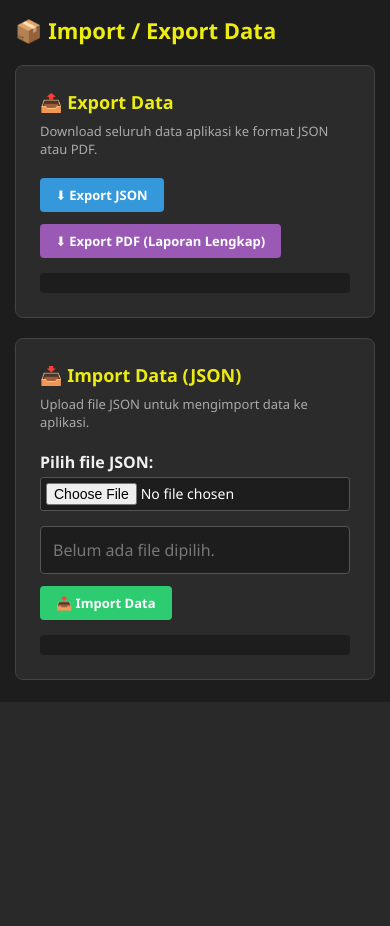
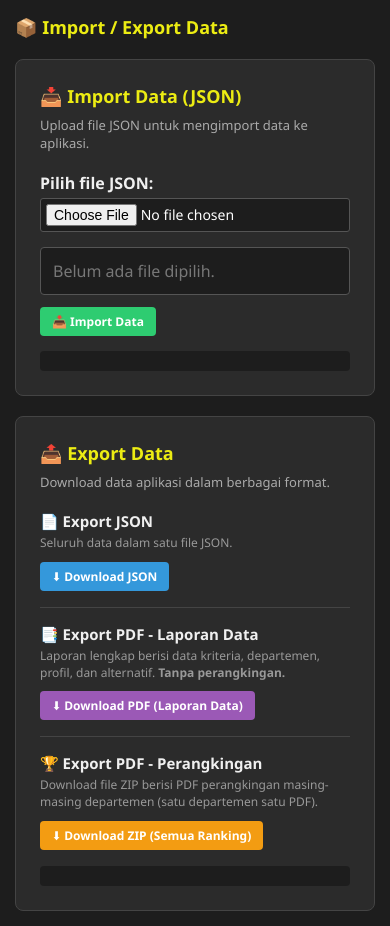
Before and after one commit to hmjbi-poliwangi/SPK-Project, a Flask app: page /import-export in a window 390 px wide. Shown: the part 142-1068 px from the top of the page. Before the commit the page ends 822 px from the top, so only its background shows below. Run offline with Flask 3, Linux system fonts and the light colour scheme.

Commit message:
Add PDF report and ZIP ranking exports
Add two new export features:

1. PDF report export (/api/export/pdf-report) - exports complete data (criteria, departments, profiles, alternatives) without rankings
2. ZIP rankings export (/api/export/rankings-all) - creates ZIP file containing separate PDF for each department's rankings

Also restructured the import/export UI with improved organization, clearer descriptions, and responsive design enhancements.

```diff
--- a/app.py
+++ b/app.py
@@ -4,7 +4,9 @@ import os
 # Tambahkan root project ke path
 sys.path.insert(0, os.path.dirname(os.path.abspath(__file__)))
 
-from flask import Flask, render_template, request, jsonify
+import zipfile
+from io import BytesIO
+from flask import Flask, render_template, request, jsonify, send_file
 from src.models.supabase_db import (
     create_tables,
     get_all_criteria, create_criteria, update_criteria, delete_criteria, get_criteria_by_id,
@@ -16,7 +18,7 @@ from src.models.supabase_db import (
 )
 from src.engine.profile_matching_web import rank_alternatives
 from src.utils.io_utils import export_to_json, import_from_json, validate_import_data
-from src.utils.pdf_export import export_rankings_to_pdf, export_all_data_to_pdf
+from src.utils.pdf_export import export_rankings_to_pdf, export_report_without_rankings, export_all_data_to_pdf
 
 app = Flask(__name__)
 
@@ -476,6 +478,62 @@ def api_export_department_pdf(dept_id):
         return jsonify({'error': str(e)}), 500
 
 
+@app.route('/api/export/pdf-report', methods=['GET'])
+def api_export_pdf_report():
+    """Export laporan lengkap TANPA perangkingan."""
+    try:
+        data = _collect_all_data()
+        pdf_buf = export_report_without_rankings(
+            criteria=data["criteria"],
+            departments=data["departments"],
+            alternatives=data["alternatives"],
+            department_profiles=data["department_profiles"]
+        )
+        response = app.response_class(
+            response=pdf_buf.read(),
+            status=200,
+            mimetype='application/pdf'
+        )
+        response.headers['Content-Disposition'] = 'attachment; filename=spk_laporan_data.pdf'
+        return response
+    except Exception as e:
+        return jsonify({'error': str(e)}), 500
+
+
+@app.route('/api/export/rankings-all', methods=['GET'])
+def api_export_rankings_all():
+    """Export semua ranking per departemen ke ZIP berisi PDF masing-masing."""
+    try:
+        departments = get_all_departments()
+        criteria = get_all_criteria()
+        criteria_names = [c["name"] for c in criteria]
+
+        zip_buffer = BytesIO()
+        with zipfile.ZipFile(zip_buffer, 'w', zipfile.ZIP_DEFLATED) as zf:
+            for d in departments:
+                try:
+                    rankings = rank_alternatives(d["id"])
+                    pdf_buf = export_rankings_to_pdf(
+                        department_name=d["name"],
+                        rankings=rankings,
+                        criteria_list=criteria_names
+                    )
+                    safe_name = d["name"].replace(" ", "_").replace("/", "_")
+                    zf.writestr(f"ranking_{safe_name}.pdf", pdf_buf.read())
+                except Exception:
+                    continue
+
+        zip_buffer.seek(0)
+        return send_file(
+            zip_buffer,
+            mimetype='application/zip',
+            as_attachment=True,
+            download_name='semua_ranking.zip'
+        )
+    except Exception as e:
+        return jsonify({'error': str(e)}), 500
+
+
 @app.route('/api/import/json', methods=['POST'])
 def api_import_json():
     """Import data dari file JSON."""
--- a/static/css/style.css
+++ b/static/css/style.css
@@ -533,6 +533,30 @@ html, body {
     margin-top: 8px;
 }
 
+.ie-export-group {
+    margin-bottom: 16px;
+}
+
+.ie-subtitle {
+    font-size: 15px;
+    font-weight: bold;
+    color: #f0f0f0;
+    margin-bottom: 4px;
+}
+
+.ie-desc {
+    font-size: 12px;
+    color: #999;
+    margin-bottom: 10px;
+    line-height: 1.4;
+}
+
+.ie-divider {
+    border: none;
+    border-top: 1px solid #444;
+    margin: 16px 0;
+}
+
 .text-success { color: #2ecc71; }
 .text-error { color: #e74c3c; }
 .text-info { color: #3498db; }
@@ -549,6 +573,15 @@ html, body {
     .ie-container {
         grid-template-columns: 1fr;
     }
+}
+
+/* ============================================================
+   RESPONSIVE TABLES (horizontal scroll on mobile)
+   ============================================================ */
+.table-wrapper {
+    width: 100%;
+    overflow-x: auto;
+    -webkit-overflow-scrolling: touch;
 }
 
 /* Responsive: sidebar collapses on small screens */
@@ -578,4 +611,38 @@ html, body {
     .content {
         padding: 15px;
     }
+    .page-title {
+        font-size: 18px;
+    }
+    .modal-dialog {
+        min-width: unset;
+        width: 95%;
+        margin: 10px;
+    }
+    .btn {
+        font-size: 12px;
+        padding: 6px 12px;
+    }
+    .btn-sm {
+        padding: 3px 6px;
+        font-size: 11px;
+    }
+    .toolbar {
+        flex-direction: column;
+        align-items: stretch;
+    }
+    .header-info {
+        flex-direction: column;
+        align-items: flex-start;
+        gap: 10px;
+    }
+    .radio-group {
+        flex-direction: column;
+        gap: 8px;
+    }
+    .score-list li {
+        flex-direction: column;
+        align-items: flex-start;
+        gap: 6px;
+    }
 }
--- a/templates/import_export.html
+++ b/templates/import_export.html
@@ -3,21 +3,6 @@
 <h1 class="page-title">📦 Import / Export Data</h1>
 
 <div class="ie-container">
-    <!-- EXPORT SECTION -->
-    <div class="ie-card">
-        <h2 class="ie-card-title">📤 Export Data</h2>
-        <p class="ie-card-desc">Download seluruh data aplikasi ke format JSON atau PDF.</p>
-        <div class="ie-actions">
-            <button class="btn btn-blue" onclick="exportJSON()">
-                ⬇ Export JSON
-            </button>
-            <button class="btn btn-purple" onclick="exportPDF()">
-                ⬇ Export PDF (Laporan Lengkap)
-            </button>
-        </div>
-        <div id="export-status" class="ie-status"></div>
-    </div>
-
     <!-- IMPORT SECTION -->
     <div class="ie-card">
         <h2 class="ie-card-title">📥 Import Data (JSON)</h2>
@@ -33,6 +18,42 @@
             📥 Import Data
         </button>
         <div id="import-status" class="ie-status"></div>
+    </div>
+
+    <!-- EXPORT SECTION -->
+    <div class="ie-card">
+        <h2 class="ie-card-title">📤 Export Data</h2>
+        <p class="ie-card-desc">Download data aplikasi dalam berbagai format.</p>
+
+        <div class="ie-export-group">
+            <h3 class="ie-subtitle">📄 Export JSON</h3>
+            <p class="ie-desc">Seluruh data dalam satu file JSON.</p>
+            <button class="btn btn-blue" onclick="exportJSON()">
+                ⬇ Download JSON
+            </button>
+        </div>
+
+        <hr class="ie-divider">
+
+        <div class="ie-export-group">
+            <h3 class="ie-subtitle">📑 Export PDF - Laporan Data</h3>
+            <p class="ie-desc">Laporan lengkap berisi data kriteria, departemen, profil, dan alternatif. <strong>Tanpa perangkingan.</strong></p>
+            <button class="btn btn-purple" onclick="exportPDFReport()">
+                ⬇ Download PDF (Laporan Data)
+            </button>
+        </div>
+
+        <hr class="ie-divider">
+
+        <div class="ie-export-group">
+            <h3 class="ie-subtitle">🏆 Export PDF - Perangkingan</h3>
+            <p class="ie-desc">Download file ZIP berisi PDF perangkingan masing-masing departemen (satu departemen satu PDF).</p>
+            <button class="btn btn-orange" onclick="exportRankingsAll()">
+                ⬇ Download ZIP (Semua Ranking)
+            </button>
+        </div>
+
+        <div id="export-status" class="ie-status"></div>
     </div>
 </div>
 {% endblock %}
@@ -68,13 +89,13 @@ function exportJSON() {
 }
 
 // ============================================================
-// Export PDF
+// Export PDF - Laporan Data (tanpa ranking)
 // ============================================================
-function exportPDF() {
+function exportPDFReport() {
     const status = document.getElementById('export-status');
-    status.innerHTML = '<span class="text-info">⏳ Memproses export PDF...</span>';
+    status.innerHTML = '<span class="text-info">⏳ Memproses export PDF laporan data...</span>';
 
-    fetch('/api/export/pdf')
+    fetch('/api/export/pdf-report')
         .then(r => {
             if (!r.ok) throw new Error('Gagal export');
             return r.blob();
@@ -83,12 +104,40 @@ function exportPDF() {
             const url = window.URL.createObjectURL(blob);
             const a = document.createElement('a');
             a.href = url;
-            a.download = 'spk_laporan.pdf';
+            a.download = 'spk_laporan_data.pdf';
             document.body.appendChild(a);
             a.click();
             a.remove();
             window.URL.revokeObjectURL(url);
-            status.innerHTML = '<span class="text-success">✅ Export PDF berhasil!</span>';
+            status.innerHTML = '<span class="text-success">✅ Export PDF laporan data berhasil!</span>';
+        })
+        .catch(err => {
+            status.innerHTML = '<span class="text-error">❌ Error: ' + err.message + '</span>';
+        });
+}
+
+// ============================================================
+// Export ZIP - Semua Ranking per Departemen
+// ============================================================
+function exportRankingsAll() {
+    const status = document.getElementById('export-status');
+    status.innerHTML = '<span class="text-info">⏳ Memproses export semua ranking...</span>';
+
+    fetch('/api/export/rankings-all')
+        .then(r => {
+            if (!r.ok) throw new Error('Gagal export');
+            return r.blob();
+        })
+        .then(blob => {
+            const url = window.URL.createObjectURL(blob);
+            const a = document.createElement('a');
+            a.href = url;
+            a.download = 'semua_ranking.zip';
+            document.body.appendChild(a);
+            a.click();
+            a.remove();
+            window.URL.revokeObjectURL(url);
+            status.innerHTML = '<span class="text-success">✅ Export semua ranking berhasil! (File ZIP)</span>';
         })
         .catch(err => {
             status.innerHTML = '<span class="text-error">❌ Error: ' + err.message + '</span>';
@@ -109,7 +158,6 @@ document.getElementById('import-file').addEventListener('change', function(e) {
         return;
     }
 
-    // Preview file
     const reader = new FileReader();
     reader.onload = function(ev) {
         const content = ev.target.result;
```
Also changed, not shown: src/utils/pdf_export.py (+149 -2 lines).
